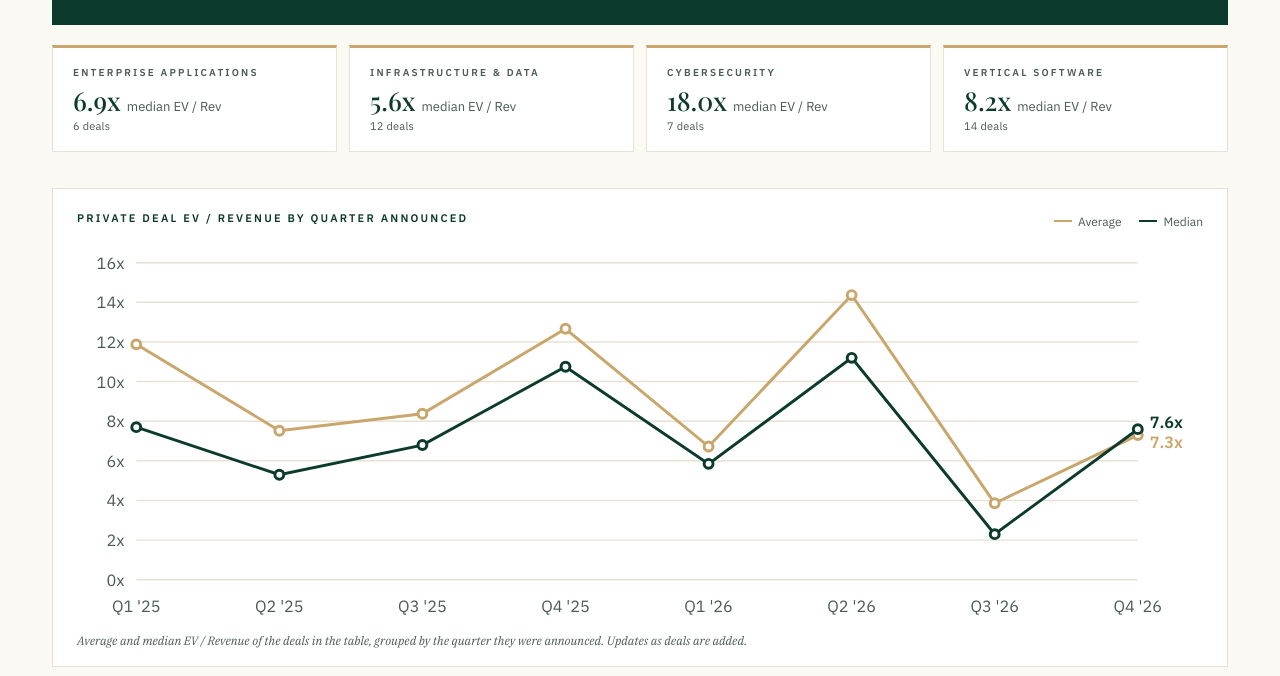
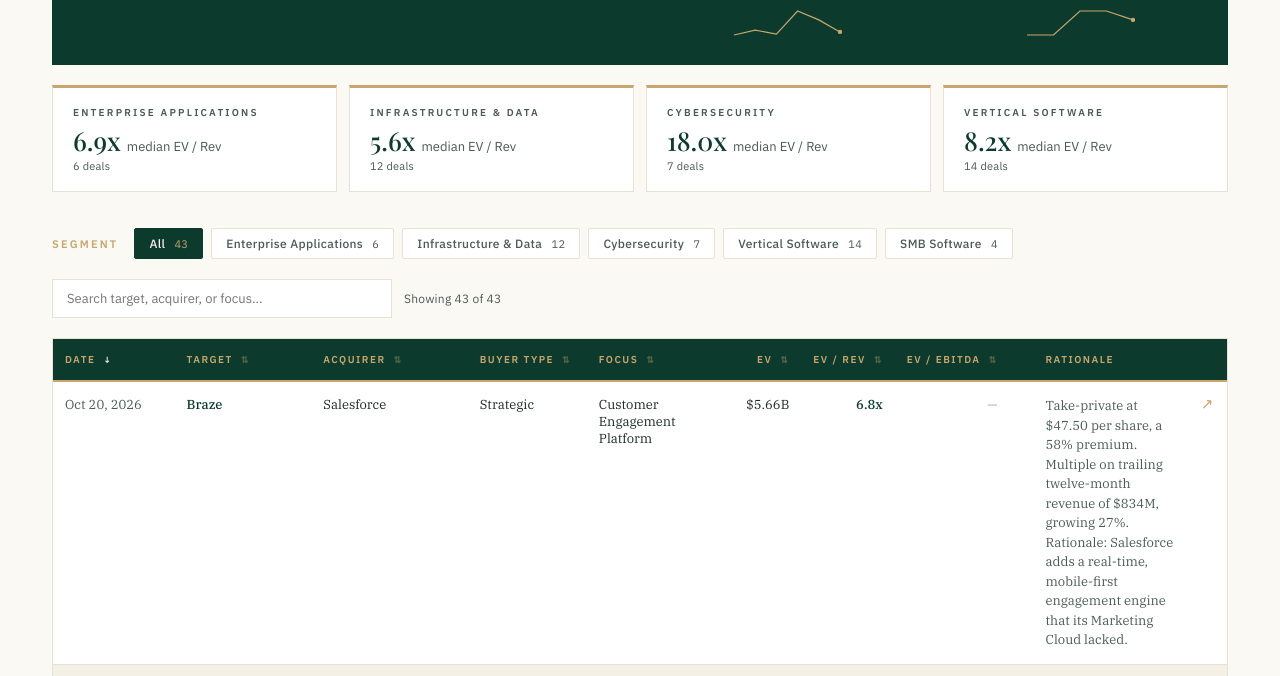
Before and after one commit to TalentStacking/harborridge-site, a plain HTML site: page comparables/software.html in a window 1280 px wide. Shown: the part 695-1371 px from the top of the page. Drawn offline with nearby package versions, Linux system fonts and the light colour scheme; a web font is replaced by a local one.

Commit message:
Comps: add multiple sparklines to IT & Cyber, Tech Services and Software; drop extra private chart

```diff
--- a/comparables/software.html
+++ b/comparables/software.html
@@ -314,25 +314,18 @@
         <div class="stat-label">Median EV / Revenue</div>
         <div class="stat-num" id="priv-med-rev">7.4x</div>
         <div class="stat-desc" id="priv-med-rev-desc">42 deals with disclosed multiples</div>
+        <div class="stat-spark" id="spark-med-rev"></div>
       </div>
       <div class="stat">
         <div class="stat-label">Median EV / EBITDA</div>
         <div class="stat-num" id="priv-med-ebitda">12.5x</div>
         <div class="stat-desc" id="priv-med-ebitda-desc">2 deals with disclosed EBITDA</div>
+        <div class="stat-spark" id="spark-med-ebitda"></div>
       </div>
     </div>
 
     <!-- Sub-vertical mini-cards -->
     <div class="sub-cards" id="sub-cards"></div>
-
-    <div class="trend" id="priv-trend" style="margin-bottom:36px">
-      <div class="trend-head">
-        <div class="trend-title">Private deal EV / Revenue by quarter announced</div>
-        <div class="trend-legend"><span><i style="background:#c9a66b"></i>Average</span><span><i style="background:#0c3b2e"></i>Median</span></div>
-      </div>
-      <svg id="priv-trend-svg" viewBox="0 0 760 260" role="img" aria-label="Average and median EV to revenue of private software deals by quarter announced"></svg>
-      <div class="trend-note" id="priv-trend-note">Average and median EV / Revenue of the deals in the table, grouped by the quarter they were announced. Updates as deals are added.</div>
-    </div>
 
     <!-- Filters -->
     <div class="filters">
@@ -987,51 +980,40 @@ function computeHeadline() {
 }
 
 
-// ============ PRIVATE DEALS: EV / REVENUE BY QUARTER ============
-function renderPrivTrend() {
-  const svg = document.getElementById("priv-trend-svg");
-  if (!svg) return;
-  const byQ = {};
-  DEALS.filter(d => d.included && d.ev_rev != null).forEach(d => {
-    const [y, m] = d.date.split("-").map(Number);
-    const k = y + "-Q" + (Math.floor((m - 1) / 3) + 1);
-    (byQ[k] = byQ[k] || []).push(d.ev_rev);
+
+// ============ STAT SPARKLINES (computed from DEALS) ============
+// Trailing 12-month average or median of a deal multiple at each of the last 6 calendar quarter-ends.
+function dealSpark(id, key, agg) {
+  const el = document.getElementById(id);
+  if (!el) return;
+  const now = new Date();
+  let y = now.getFullYear(), q = Math.floor(now.getMonth() / 3);
+  const ends = [];
+  for (let i = 0; i < 6; i++) {
+    ends.unshift(new Date(Date.UTC(y, q * 3 + 3, 0)));
+    q--; if (q < 0) { q = 3; y--; }
+  }
+  const rows = DEALS.filter(d => d.included && !d.mult_excl && d[key] != null);
+  const vals = ends.map(e => {
+    const start = new Date(Date.UTC(e.getUTCFullYear() - 1, e.getUTCMonth(), e.getUTCDate()));
+    const v = rows.filter(d => { const t = new Date(d.date + "T00:00:00Z"); return t > start && t <= e; }).map(d => d[key]);
+    return v.length ? (agg === "avg" ? avgOf(v) : medOf(v)) : null;
   });
-  const pts = Object.keys(byQ).sort().map(k => ({ label: k.slice(5) + " '" + k.slice(2, 4), avg: avgOf(byQ[k]), med: medOf(byQ[k]), n: byQ[k].length }));
-  if (pts.length < 2) return;
-  const W = 760, H = 260, L = 40, R = 44, T = 16, B = 30;
-  const all = pts.flatMap(p => [p.avg, p.med]);
-  const lo = 0, hi = Math.ceil(Math.max(...all)) + 1;
-  const step = hi > 20 ? 5 : (hi > 10 ? 2 : 1);
-  const x = i => L + i * (W - L - R) / (pts.length - 1);
-  const y = v => T + (hi - v) * (H - T - B) / (hi - lo);
-  let g = "";
-  for (let v = lo; v <= hi; v += step) {
-    g += `<line x1="${L}" x2="${W - R}" y1="${y(v)}" y2="${y(v)}" stroke="#e8e2d4" stroke-width="1"/>`;
-    g += `<text x="${L - 8}" y="${y(v) + 4}" text-anchor="end">${v}x</text>`;
-  }
-  pts.forEach((p, i) => { g += `<text x="${x(i)}" y="${H - 8}" text-anchor="middle">${p.label}</text>`; });
-  const line = (key, color) => {
-    const d = pts.map((p, i) => (i ? "L" : "M") + x(i).toFixed(1) + "," + y(p[key]).toFixed(1)).join(" ");
-    let s = `<path d="${d}" fill="none" stroke="${color}" stroke-width="2"/>`;
-    pts.forEach((p, i) => { s += `<circle cx="${x(i)}" cy="${y(p[key])}" r="3" fill="white" stroke="${color}" stroke-width="2"><title>${p.label}: ${round1(p[key]).toFixed(1)}x ${key === "avg" ? "average" : "median"} (${p.n} deal${p.n === 1 ? "" : "s"})</title></circle>`; });
-    const last = pts[pts.length - 1];
-    let ly = y(last[key]);
-    const gap = y(last.avg) - y(last.med);
-    if (Math.abs(gap) < 13) ly += (key === "avg" ? 1 : -1) * (gap >= 0 ? 1 : -1) * (13 - Math.abs(gap)) / 2;
-    s += `<text class="val" x="${x(pts.length - 1) + 8}" y="${ly + 4}" style="fill:${color}">${round1(last[key]).toFixed(1)}x</text>`;
-    return s;
-  };
-  svg.innerHTML = g + line("avg", "#c9a66b") + line("med", "#0c3b2e");
+  const pts = vals.filter(v => v !== null);
+  if (pts.length < 2) { el.innerHTML = ""; return; }
+  sparkline(id, pts, "#c9a66b");
 }
 
 // Initial render
-renderPrivTrend();
 computeHeadline();
 computeSubCards();
 renderPrivate();
 renderPublic();
 renderTrend();
+
+// Sparklines under the multiples (trailing 12 months at each quarter-end)
+dealSpark("spark-med-rev", "ev_rev", "med");
+dealSpark("spark-med-ebitda", "ev_ebitda", "med");
 </script>
 <script src="/assets/js/nav.js" defer></script>
 <script src="/assets/js/subscribe.js" defer></script>
```
Also changed, not shown: comparables/it-cyber-compliance.html (+29 -0 lines), comparables/technology-services.html (+29 -0 lines).
